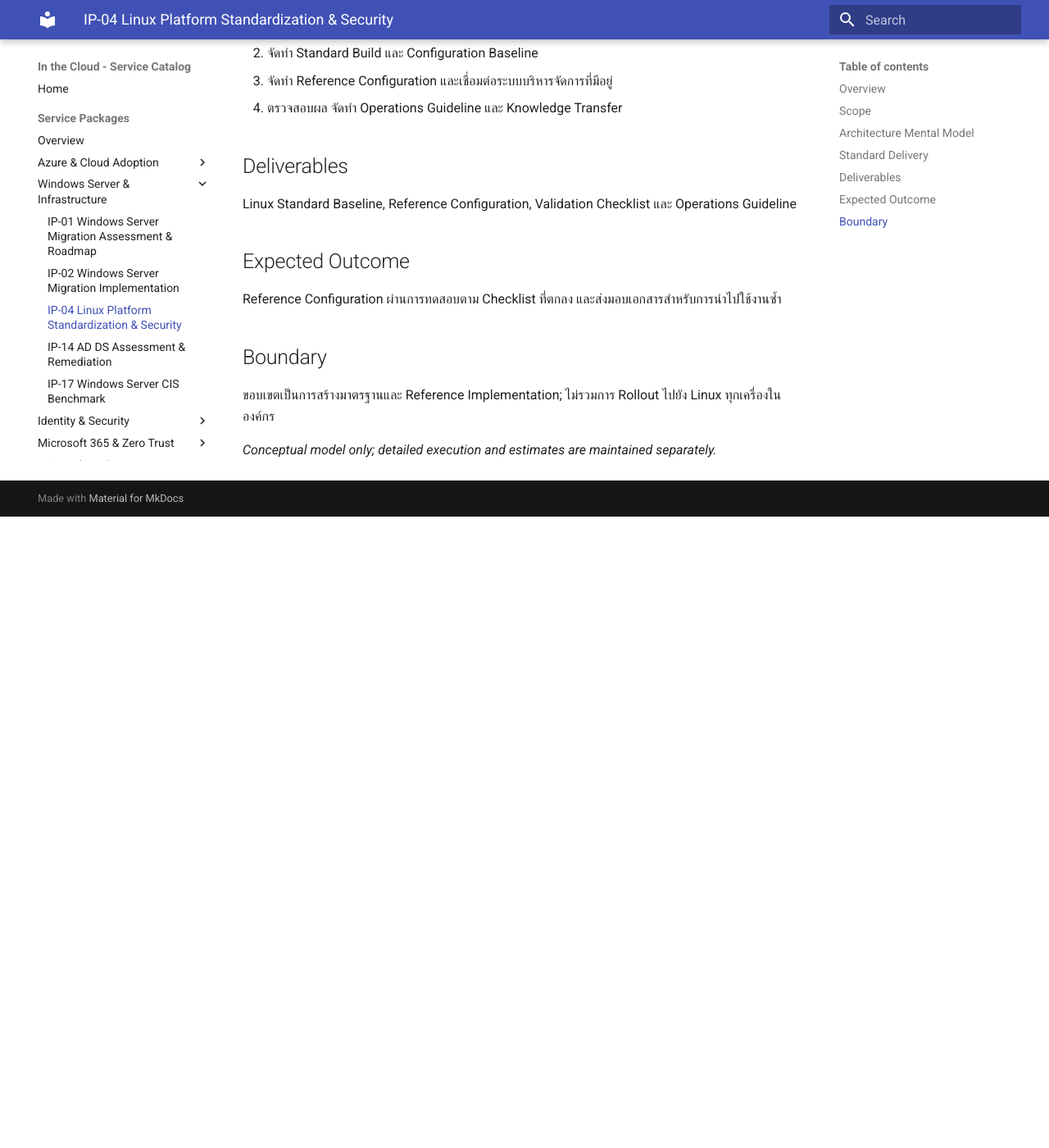
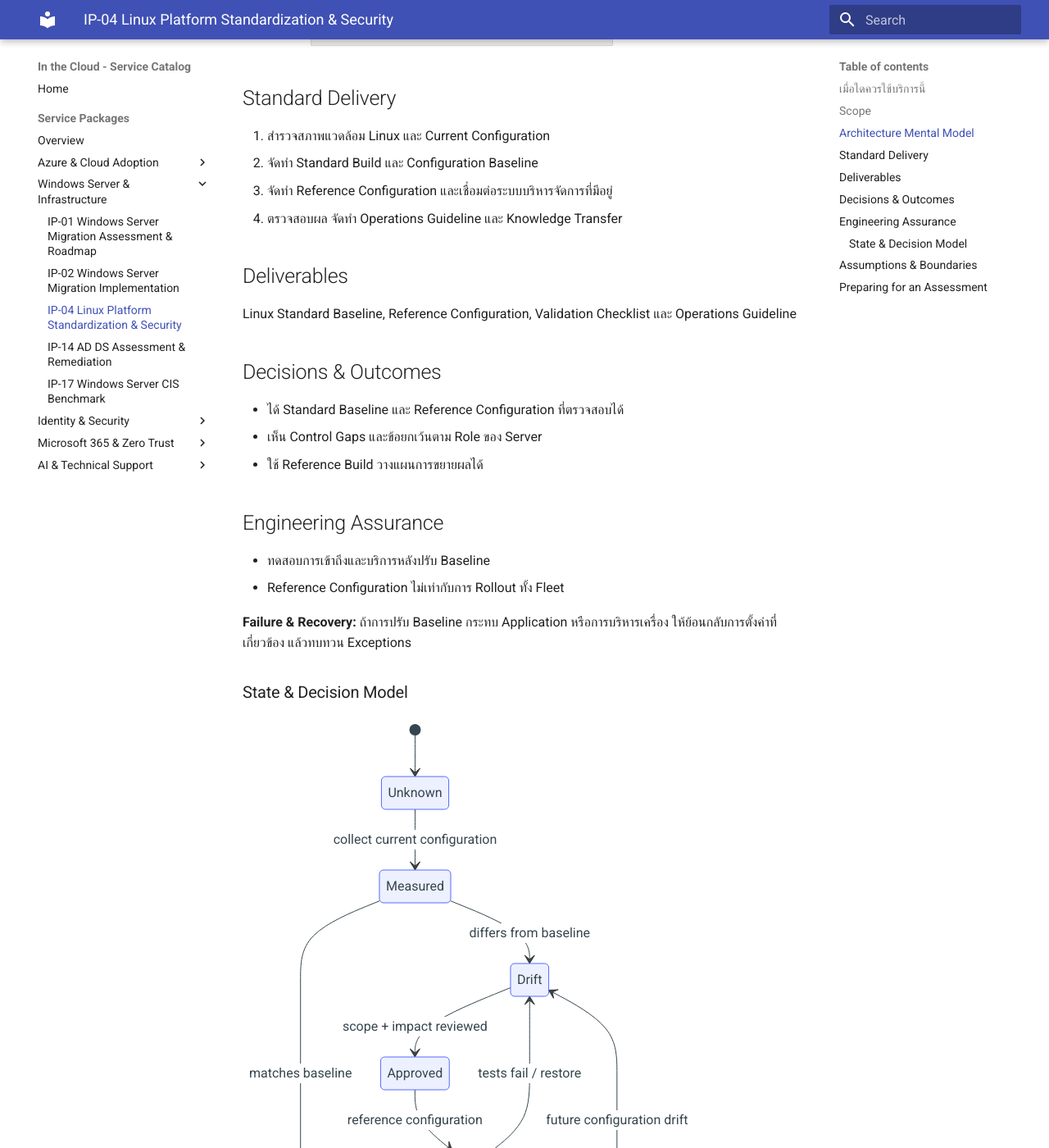
Before and after one commit to inthecloudth/service-catalog, an MkDocs documentation site: the page built from docs/services/ip-04-linux-standardization-hardening.md, in a window 1280 px wide and 1400 px high, scrolled down 882 px. Shown: the whole window at 82% size. Built offline with MkDocs 1.6.1 and Material for MkDocs 9.7.7, drawn with Linux system fonts in a browser that asks for light colours; before the commit the page ends 1512 px from its top, so only the background shows below that; some of the changed text lies outside the part shown.

Commit message:
docs(catalog): decision-focused service IP-04 with system behavior and assurance

````diff
--- a/docs/services/ip-04-linux-standardization-hardening.md
+++ b/docs/services/ip-04-linux-standardization-hardening.md
@@ -1,10 +1,14 @@
 # Linux Platform Management, Standardization & Security
 
-*Reusable technical service package*
+> **IP-04 | Repeatable Service Package**
 
-## Overview
+**ผลลัพธ์ที่มุ่งหวัง:** กำหนดแนวทางบริหารจัดการ Linux ให้เป็นมาตรฐาน พร้อมสร้าง Reference Configuration ที่สามารถนำไปใช้ซ้ำได้
 
-กำหนดแนวทางบริหารจัดการ Linux ให้เป็นมาตรฐาน พร้อมสร้าง Reference Configuration ที่สามารถนำไปใช้ซ้ำได้
+## เมื่อใดควรใช้บริการนี้
+
+- มี Linux หลาย Distribution หรือหลายทีมดูแลจน Configuration แตกต่างกัน
+- ยังไม่มีมาตรฐาน Access, Patching, Monitoring และ Backup ที่ใช้ร่วมกัน
+- ต้องการ Reference Build ก่อนขยายไปยัง Fleet
 
 ## Scope
 
@@ -45,12 +49,44 @@ flowchart LR
 
 Linux Standard Baseline, Reference Configuration, Validation Checklist และ Operations Guideline
 
-## Expected Outcome
+## Decisions & Outcomes
 
-Reference Configuration ผ่านการทดสอบตาม Checklist ที่ตกลง และส่งมอบเอกสารสำหรับการนำไปใช้งานซ้ำ
+- ได้ Standard Baseline และ Reference Configuration ที่ตรวจสอบได้
+- เห็น Control Gaps และข้อยกเว้นตาม Role ของ Server
+- ใช้ Reference Build วางแผนการขยายผลได้
 
-## Boundary
+## Engineering Assurance
+
+- ทดสอบการเข้าถึงและบริการหลังปรับ Baseline
+- Reference Configuration ไม่เท่ากับการ Rollout ทั้ง Fleet
+
+**Failure & Recovery:** ถ้าการปรับ Baseline กระทบ Application หรือการบริหารเครื่อง ให้ย้อนกลับการตั้งค่าที่เกี่ยวข้อง แล้วทบทวน Exceptions
+
+### State & Decision Model
+
+```mermaid
+stateDiagram-v2
+  [*] --> Unknown
+  Unknown --> Measured: collect current configuration
+  Measured --> Drift: differs from baseline
+  Measured --> Compliant: matches baseline
+  Drift --> Approved: scope + impact reviewed
+  Approved --> Applied: reference configuration
+  Applied --> Compliant: validate controls
+  Applied --> Drift: tests fail / restore
+  Compliant --> Drift: future configuration drift
+  Compliant --> [*]
+```
+
+## Assumptions & Boundaries
 
 ขอบเขตเป็นการสร้างมาตรฐานและ Reference Implementation; ไม่รวมการ Rollout ไปยัง Linux ทุกเครื่องในองค์กร
 
 *Conceptual model only; detailed execution and estimates are maintained separately.*
+
+## Preparing for an Assessment
+
+กำหนดระบบและผู้รับผิดชอบที่เกี่ยวข้อง พร้อมข้อกำหนดการเข้าถึงและ Change Window เพื่อยืนยัน Scope, Validation และ Acceptance Criteria ก่อนเริ่มงาน
+
+---
+*Architecture และ State Models เป็นแบบจำลองเชิงแนวคิด ไม่ใช่ Production Topology ขององค์กรใดองค์กรหนึ่ง*
````
